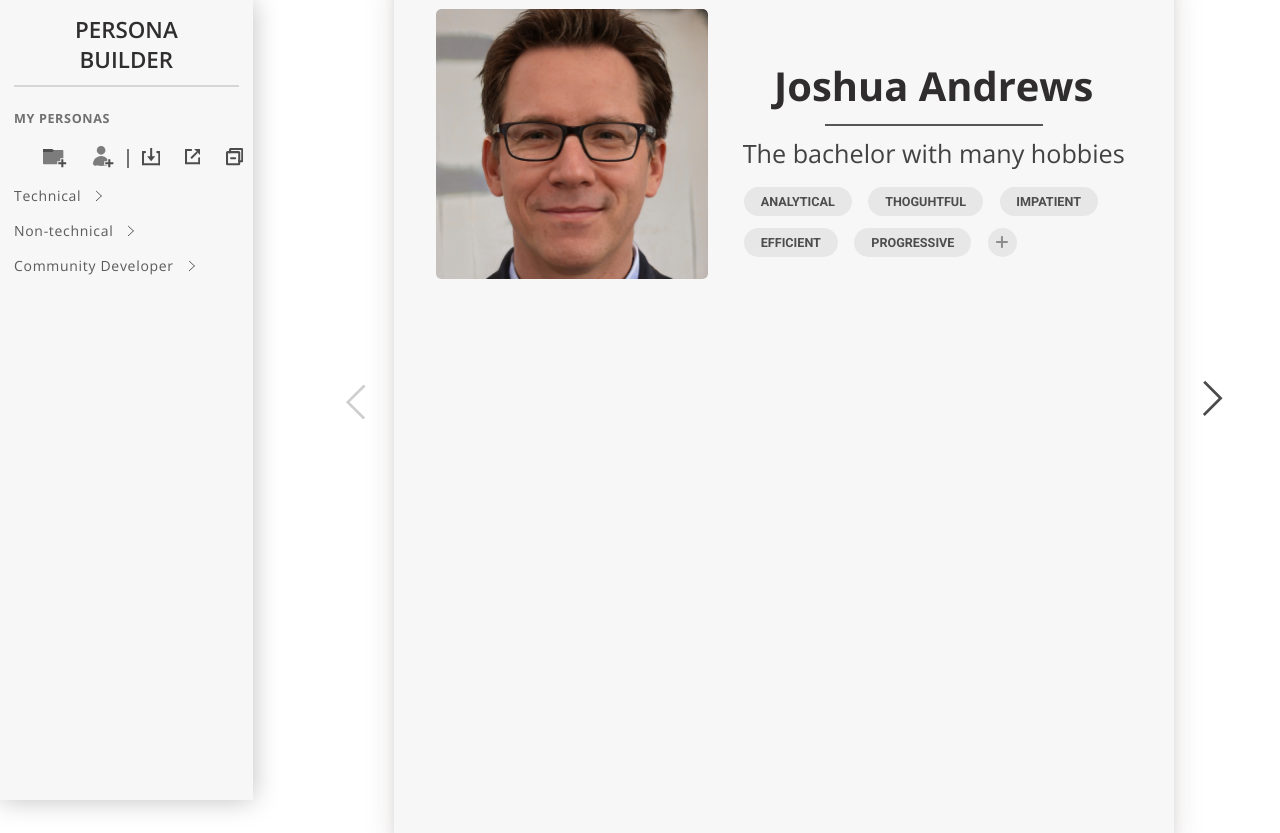
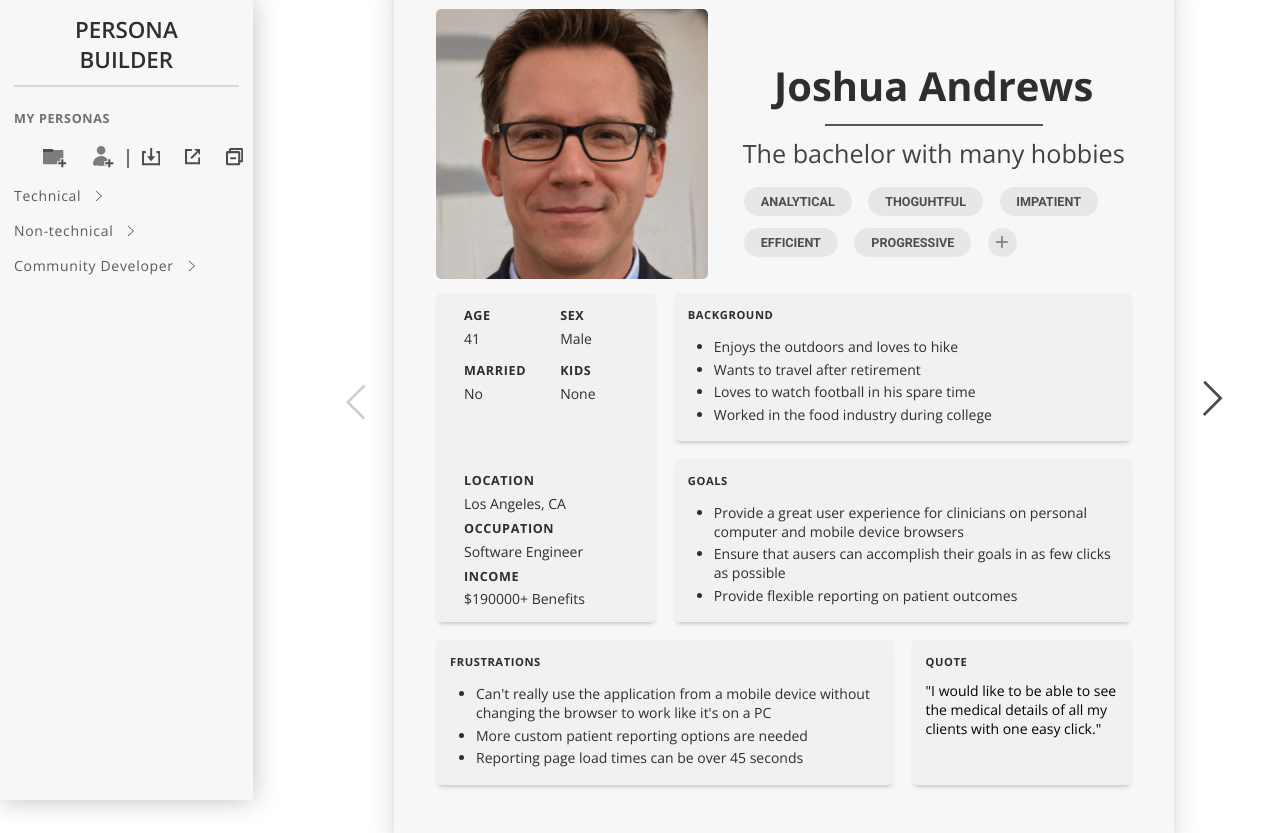
Before and after one commit to kananb/PersonaBuilder, a React (Create React App) app: page / in a window 1280 px wide. Shown: the top 833 px of the page. Built offline with nearby package versions, Linux system fonts and the light colour scheme.

Commit message:
Finishes persona page styling and content layout

```diff
--- a/src/App.js
+++ b/src/App.js
@@ -17,6 +17,7 @@ function App() {
 			"Analytical", "Thoguhtful", "Impatient",
 			"Efficient", "Progressive",
 		],
+		"demographic": {
 			"age": 41,
 			"married": false,
 			"sex": "male",
@@ -29,6 +30,7 @@ function App() {
 			"income": {
 				"salary": 190000,
 				"benefits": true,
+			},
 		},
 		"background": [
 			"Enjoys the outdoors and loves to hike",
--- a/src/components/PersonaPage.css
+++ b/src/components/PersonaPage.css
@@ -43,6 +43,7 @@
 	min-width: 55.7rem;
 	max-width: 55.7rem;
 	min-height: 61.9rem;
+	max-height: 61.9rem;
 	padding: 3rem;
 
 	background-color: #F8F7F7;
@@ -53,6 +54,8 @@
 
 /* PAGE HEADING STYLING */
 .personaPage .heading {
+	margin-bottom: 1rem;
+
 	display: flex;
 }
 .personaPage .picture {
@@ -129,7 +132,93 @@
 	height: 0.85rem;
 }
 
-/* PAGE HEADING STYLING */
+/* PAGE CONTENT STYLING */
 .personaPage .content {
+	display: grid;
+	grid-template: auto / 1fr 1fr 1fr;
+	grid-template-areas:
+		"demographic background background"
+		"demographic goals goals"
+		"frustrations frustrations quote";
+	gap: 1.25rem;
+}
+.infoBox {
+	padding: 1rem;
 
+	display: flex;
+	flex-direction: column;
+
+	border-radius: 5px;
+
+	background: #F1F1F1;
+	box-shadow: 0px 4px 5px -3px rgba(0, 0, 0, 0.25);
 }
+/* DEMOGRAPHIC STYLING */
+.demographic {
+	padding: 0.5rem 1rem;
+
+	display: flex;
+	flex-direction: column;
+	justify-content: space-between;
+}
+.shortAnswerWrapper {
+	display: grid;
+	grid-template-columns: 1fr 1fr;
+}
+.demoAnswer {
+	margin: 0.5rem 1rem;
+
+	text-transform: capitalize;
+}
+.personaPage .demoAnswer {
+	display: flex;
+	flex-direction: column;
+
+	color: #2F2D2E;
+}
+.personaPage .demoLabel {
+	font-weight: bold;
+	font-size: 0.9rem;
+	line-height: 1.3rem;
+	letter-spacing: 0.05em;
+
+	margin-bottom: 0.25rem;
+
+	color: #2F2D2E;
+}
+/* LIST INFO STYLING */
+.infoLabel {
+	font-weight: bold;
+	font-size: 0.8rem;
+	line-height: 1.1rem;
+	letter-spacing: 0.05em;
+	text-transform: uppercase;
+
+	margin-bottom: 0.8rem;
+
+	color: #2F2D2E;
+}
+.infoList {
+	margin: 0 0 0 -1rem;
+
+	color: #2F2D2E;
+}
+.infoList li {
+	margin: 0.25rem 0;
+}
+/* INFO GRID STYLING */
+.demographic {
+	grid-area: demographic;
+}
+.background {
+	grid-area: background;
+}
+.goals {
+	grid-area: goals;
+}
+.frustrations {
+	grid-area: frustrations;
+}
+.quote {
+	grid-area: quote;
+}
--- a/src/components/PersonaPage.js
+++ b/src/components/PersonaPage.js
@@ -6,12 +6,35 @@ import {ReactComponent as AddIcon} from '../icons/add_icon.svg';
 function PersonaPage(props) {
 	const info = props.info || {};
 	const traits = [];
+	const background = [], goals = [], frustrations = [];
 
 	for (let trait of info.traits) {
 		traits.push(
 			<div className="trait">
 				{trait}
 			</div>
+		);
+	}
+
+	for (let item of info.background) {
+		background.push(
+			<li>
+				{item}
+			</li>
+		);
+	}
+	for (let goal of info.goals) {
+		goals.push(
+			<li>
+				{goal}
+			</li>
+		);
+	}
+	for (let frustration of info.frustrations) {
+		frustrations.push(
+			<li>
+				{frustration}
+			</li>
 		);
 	}
 
@@ -36,7 +59,62 @@ function PersonaPage(props) {
 					</div>
 				</div>
 				<div className="content">
-
+					<div className="infoBox demographic">
+						<div className="shortAnswerWrapper">
+							<div className="demoAnswer">
+								<span className="demoLabel">AGE</span>
+								{info.demographic.age}
+							</div>
+							<div className="demoAnswer">
+								<span className="demoLabel">SEX</span>
+								{info.demographic.sex}
+							</div>
+							<div className="demoAnswer">
+								<span className="demoLabel">MARRIED</span>
+								{info.demographic.married ? "Yes" : "No"}
+							</div>
+							<div className="demoAnswer">
+								<span className="demoLabel">KIDS</span>
+								{info.demographic.kids || "None"}
+							</div>
+						</div>
+						<div className="longAnswerWrapper">
+							<div className="demoAnswer">
+								<span className="demoLabel">LOCATION</span>
+								{info.demographic.location.city + ", " + info.demographic.location.state}
+							</div>
+							<div className="demoAnswer">
+								<span className="demoLabel">OCCUPATION</span>
+								{info.demographic.occupation}
+							</div>
+							<div className="demoAnswer">
+								<span className="demoLabel">INCOME</span>
+								{"$" + info.demographic.income.salary + (info.demographic.income.benefits ? "+ Benefits" : "")}
+							</div>
+						</div>
+					</div>
+					<div className="infoBox background">
+						<span className="infoLabel">BACKGROUND</span>
+						<ul className="infoList">
+							{background}
+						</ul>
+					</div>
+					<div className="infoBox goals">
+						<span className="infoLabel">GOALS</span>
+						<ul className="infoList">
+							{goals}
+						</ul>
+					</div>
+					<div className="infoBox frustrations">
+						<span className="infoLabel">FRUSTRATIONS</span>
+						<ul className="infoList">
+							{frustrations}
+						</ul>
+					</div>
+					<div className="infoBox quote">
+						<span className="infoLabel">QUOTE</span>
+						{'"' + info.quote + '"'}
+					</div>
 				</div>
 			</div>
 			<div className="arrow nextButton">
```
Lines whose indentation alone changed are shown as unchanged.
